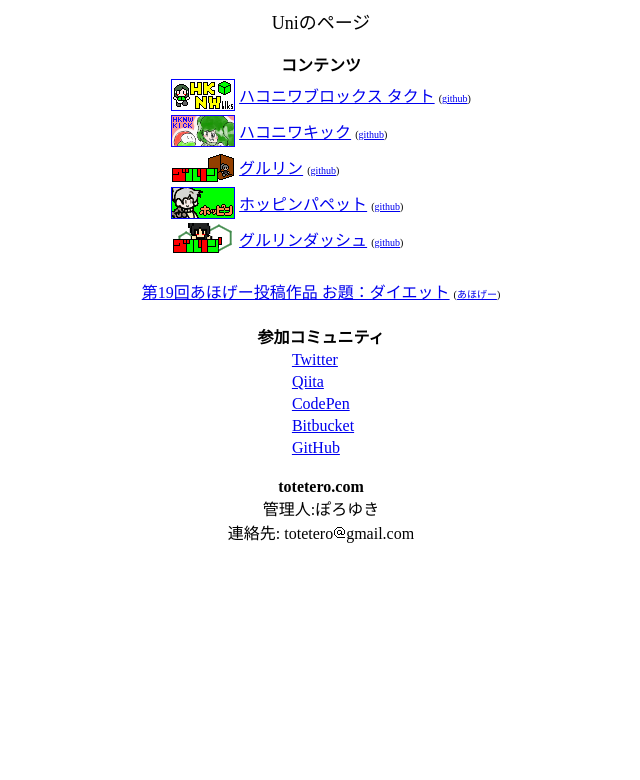
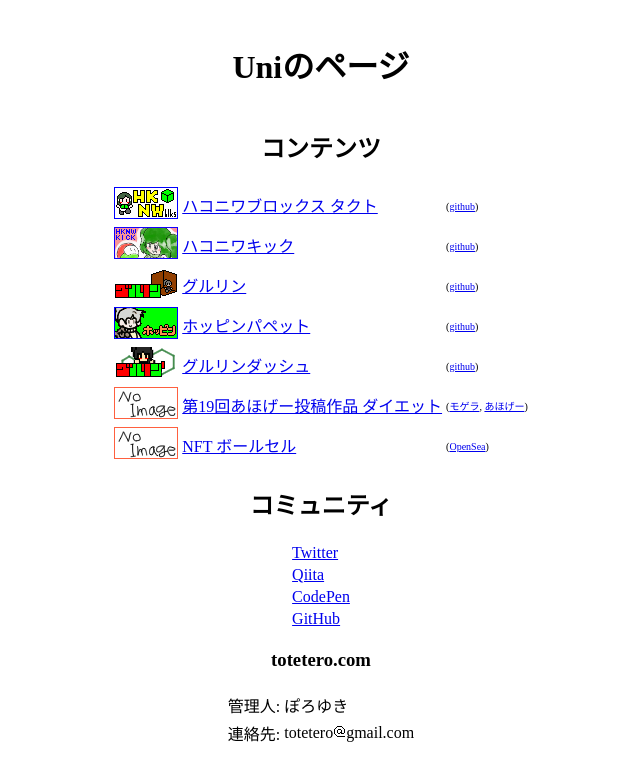
Before and after one commit to totetero/totetero.github.io, a plain HTML site: page index.html in a window 1280 px wide. Shown: the whole page, without its empty margins (319-959 px from the left). Drawn offline with Linux system fonts and the light colour scheme.

Commit message:
nftのページを追加

```diff
--- a/index.html
+++ b/index.html
@@ -1,73 +1,83 @@
-<html><hrad>
-<title>totetero.com</title>
-<meta http-equiv="Content-Type" content="text/html; charset=UTF-8">
-<meta name="viewport" content="width=device-width, user-scalable=no, initial-scale=1, maximum-scale=1">
-</head><body><center>
+<!DOCTYPE html>
+<html><head>
+	<title>totetero.com</title>
+	<meta http-equiv="Content-Type" content="text/html; charset=UTF-8">
+	<meta name="viewport" content="width=device-width, user-scalable=no, initial-scale=1, maximum-scale=1">
+	<style>
+		body { margin: 0; overflow: hidden; }
+		body > div { display: flex; flex-direction: column; justify-content: flex-start; align-items: center; }
+		body > div { position: absolute; left: 0; right: 0; top: 0; bottom: 0; padding: 20px; overflow: scroll; }
+	</style>
 
-<!-- ---------------------------------------------------------------- -->
-<!-- ---------------------------------------------------------------- -->
-<!-- ---------------------------------------------------------------- -->
+</head><body>
+	<div>
+		<h1>Uniのページ</h1>
 
-<font size="4">Uniのページ</font><br><br>
+		<h2>コンテンツ</h2>
 
-<!-- ---------------------------------------------------------------- -->
-<!-- ---------------------------------------------------------------- -->
-<!-- ---------------------------------------------------------------- -->
+		<table><tbody>
+			<tr>
+				<td><img src="logo/hknwblks.png"></td>
+				<td><a href="project/hknwblks/index.html">ハコニワブロックス タクト</a></td>
+				<td><font size="1">(<a href="https://github.com/totetero/gomibako/tree/master/hknwblks">github</a>)</font></td>
+			</tr>
+			<tr>
+				<td><img src="logo/hknwkick.png"></td>
+				<td><a href="project/hknwkick/frame.html">ハコニワキック</a></td>
+				<td><font size="1">(<a href="https://github.com/totetero/gomibako/tree/master/hknwkick">github</a>)</font></td>
+			</tr>
+			<tr>
+				<td><img src="logo/gururin.png"></td>
+				<td><a href="project/gururin/frame.html">グルリン</a></td>
+				<td><font size="1">(<a href="https://github.com/totetero/gomibako/tree/master/gururin">github</a>)</font></td>
+			</tr>
+			<tr>
+				<td><img src="logo/hoppingpuppet.png"></td>
+				<td><a href="project/hoppingpuppet/index.html">ホッピンパペット</a></td>
+				<td><font size="1">(<a href="https://github.com/totetero/hopping_puppet">github</a>)</font></td>
+			</tr>
+			<tr>
+				<td><img src="logo/gururin_dash.png"></td>
+				<td><a href="project/gururin2/index.html">グルリンダッシュ</a></td>
+				<td><font size="1">(<a href="https://github.com/totetero/gururin2">github</a>)</font></td>
+			</tr>
+			<tr>
+				<td><img src="logo/noimg.png"></td>
+				<td><a href="project/aho/aho19.html">第19回あほげー投稿作品 ダイエット</a></td>
+				<td><font size="1">(<a href="http://mogera.jp/gameplay?gid=gm0000003012">モゲラ</a>, <a href="https://ahoge.info/19/index.php">あほげー</a>)</font></td>
+			</tr>
+			<tr>
+				<td><img src="logo/noimg.png"></td>
+				<td><a href="project/ballcell/index.html">NFT ボールセル</a></td>
+				<td><font size="1">(<a href="https://opensea.io/collection/ball-cell">OpenSea</a>)</font></td>
+			</tr>
+		</tbody></table>
 
-<b>コンテンツ</b><br>
-<table>
-	<tr><td>
-		<img src="logo/hknwblks.png"></td><td><a href="project/hknwblks/index.html">ハコニワブロックス タクト</a>
-		<font size="1">(<a href="https://github.com/totetero/gomibako/tree/master/hknwblks">github</a>)</font>
-	</td></tr>
-	<tr><td>
-		<img src="logo/hknwkick.png"></td><td><a href="project/hknwkick/frame.html">ハコニワキック</a>
-		<font size="1">(<a href="https://github.com/totetero/gomibako/tree/master/hknwkick">github</a>)</font>
-	</td></tr>
-	<tr><td>
-		<img src="logo/gururin.png"></td><td><a href="project/gururin/frame.html">グルリン</a>
-		<font size="1">(<a href="https://github.com/totetero/gomibako/tree/master/gururin">github</a>)</font>
-	</td></tr>
-	<tr><td>
-		<img src="logo/hoppingpuppet.png"></td><td><a href="project/hoppingpuppet/index.html">ホッピンパペット</a>
-		<font size="1">(<a href="https://github.com/totetero/hopping_puppet">github</a>)</font>
-	</td></tr>
-	<tr><td>
-		<img src="logo/gururin_dash.png"></td><td><a href="project/gururin2/index.html">グルリンダッシュ</a>
-		<font size="1">(<a href="https://github.com/totetero/gururin2">github</a>)</font>
-	</td></tr>
-</table><br>
+		<h2>コミュニティ</h2>
 
-<table>
-	<tr><td>
-		<a href="project/aho/aho19.html">第19回あほげー投稿作品 お題：ダイエット</a>
-		<font size="1">(<a href="http://ahoge.info/index.php">あほげー</a>)</font>
-	</td></tr>
-</table><br>
+		<table><tbody>
+			<tr><td><a href="https://twitter.com/totetero">Twitter</a></td></tr>
+			<tr><td><a href="https://qiita.com/totetero">Qiita</a></td></tr>
+			<tr><td><a href="https://codepen.io/totetero">CodePen</a></td></tr>
+			<tr><td><a href="https://github.com/totetero">GitHub</a></td></tr>
+		</tbody></table>
 
-<!-- ---------------------------------------------------------------- -->
-<!-- ---------------------------------------------------------------- -->
-<!-- ---------------------------------------------------------------- -->
+		<h3>totetero.com</h3>
 
-<b>参加コミュニティ</b><br>
-<table>
-	<tr><td></td><td><a href="https://twitter.com/totetero">Twitter</a></td></tr>
-	<tr><td></td><td><a href="https://qiita.com/totetero">Qiita</a></td></tr>
-	<tr><td></td><td><a href="https://codepen.io/totetero">CodePen</a></td></tr>
-	<tr><td></td><td><a href="https://bitbucket.org/totetero">Bitbucket</a></td></tr>
-	<tr><td></td><td><a href="https://github.com/totetero">GitHub</a></td></tr>
-</table><br>
+		<table><tbody>
+			<tr>
+				<td>管理人:</td>
+				<td>ぽろゆき</td>
+			</tr>
+			<tr>
+				<td>連絡先: </td>
+				<td>&#116;&#111;tet&#101;ro<img src="logo/at.png">&#103;&#109;&#97;il&#46;co&#109;</td>
+			</tr>
+		</tbody></table>
 
-<!-- ---------------------------------------------------------------- -->
-<!-- ---------------------------------------------------------------- -->
-<!-- ---------------------------------------------------------------- -->
+		<!-- ---------------------------------------------------------------- -->
+		<!-- ---------------------------------------------------------------- -->
+		<!-- ---------------------------------------------------------------- -->
 
-<b>totetero.com</b><br>
-管理人:ぽろゆき<br>
-連絡先: &#116;&#111;tet&#101;ro<img src="logo/at.png">&#103;&#109;&#97;il&#46;co&#109;<br>
-
-<!-- ---------------------------------------------------------------- -->
-<!-- ---------------------------------------------------------------- -->
-<!-- ---------------------------------------------------------------- -->
-
-</center></body></html>
+	</div>
+</body></html>
```
Also changed, not shown: project/ballcell/index.html (added, +41 -0 lines), logo/noimg.png (added), project/ballcell/0001_liquid_boya_one.svg (added).
